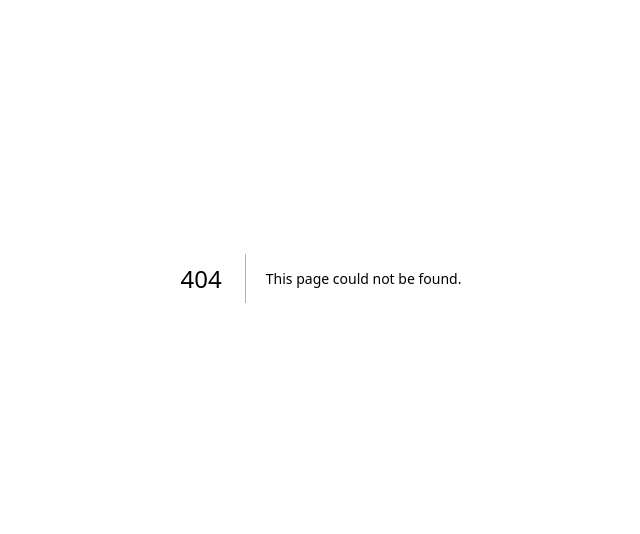
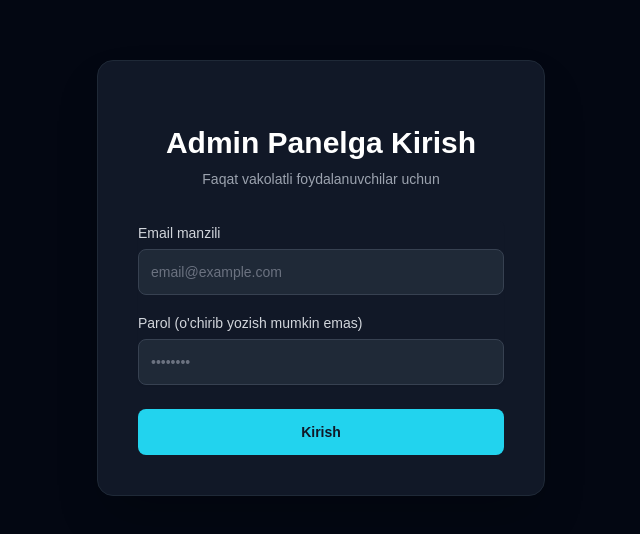
Before and after one commit to guhh776/admin-ozodbek, a Next.js app: page /admin/login in a window 1280 px wide. Before the commit this address had no page. Shown: the part 122-656 px from the top of the page, without its empty margins (319-959 px from the left). Built offline with nearby package versions, Linux system fonts and the light colour scheme; no server answers.

Commit message:
feat: implement Supabase Auth for admin panel and secure API routes

```diff
--- a/components/AdminLayout.js
+++ b/components/AdminLayout.js
@@ -1,8 +1,49 @@
 import Link from 'next/link';
 import { useRouter } from 'next/router';
+import { useState, useEffect } from 'react';
+import { supabase } from '../lib/supabaseClient';
 
 export default function AdminLayout({ children }) {
   const router = useRouter();
+  const [session, setSession] = useState(null);
+  const [loading, setLoading] = useState(true);
+
+  useEffect(() => {
+    // Check initial session
+    supabase.auth.getSession().then(({ data: { session } }) => {
+      if (!session) {
+        router.push('/admin/login');
+      } else {
+        setSession(session);
+        setLoading(false);
+      }
+    });
+
+    // Listen for auth changes
+    const { data: { subscription } } = supabase.auth.onAuthStateChange((_event, session) => {
+      if (!session) {
+        router.push('/admin/login');
+      } else {
+        setSession(session);
+        setLoading(false);
+      }
+    });
+
+    return () => subscription.unsubscribe();
+  }, [router]);
+
+  const handleLogout = async () => {
+    await supabase.auth.signOut();
+    router.push('/admin/login');
+  };
+
+  if (loading) {
+    return (
+      <div className="min-h-screen bg-gray-900 flex items-center justify-center">
+        <div className="animate-spin rounded-full h-12 w-12 border-t-2 border-b-2 border-cyan-400"></div>
+      </div>
+    );
+  }
 
   return (
     <div className="min-h-screen bg-gray-900 text-white font-sans">
@@ -14,16 +55,24 @@ export default function AdminLayout({ children }) {
                 <span className="text-xl font-bold text-cyan-400">Ozodbek Admin</span>
               </div>
               <div className="hidden sm:ml-6 sm:flex sm:space-x-8">
-                <Link href="/admin" className={`${router.pathname === '/admin' ? 'border-cyan-400 text-white' : 'border-transparent text-gray-300 hover:border-gray-300 hover:text-white'} inline-flex items-center px-1 pt-1 border-b-2 text-sm font-medium`}>
-                  Arizalar (Applications)
+                <Link href="/admin" className={`${router.pathname === '/admin' ? 'border-cyan-400 text-white' : 'border-transparent text-gray-300 hover:border-gray-300 hover:text-white'} inline-flex items-center px-1 pt-1 border-b-2 text-sm font-medium transition-colors`}>
+                  Arizalar
                 </Link>
-                <Link href="/admin/portfolios" className={`${router.pathname === '/admin/portfolios' ? 'border-cyan-400 text-white' : 'border-transparent text-gray-300 hover:border-gray-300 hover:text-white'} inline-flex items-center px-1 pt-1 border-b-2 text-sm font-medium`}>
-                  Portfolio Boshqaruvi
+                <Link href="/admin/portfolios" className={`${router.pathname === '/admin/portfolios' ? 'border-cyan-400 text-white' : 'border-transparent text-gray-300 hover:border-gray-300 hover:text-white'} inline-flex items-center px-1 pt-1 border-b-2 text-sm font-medium transition-colors`}>
+                  Portfolio
                 </Link>
                 <a href="/" className="border-transparent text-gray-300 hover:border-gray-300 hover:text-white inline-flex items-center px-1 pt-1 border-b-2 text-sm font-medium" target="_blank" rel="noopener noreferrer">
                   Saytga o&apos;tish
                 </a>
               </div>
+            </div>
+            <div className="hidden sm:ml-6 sm:flex sm:items-center">
+              <button
+                onClick={handleLogout}
+                className="bg-gray-700 hover:bg-red-900/40 text-gray-300 hover:text-red-400 px-4 py-2 rounded-lg text-sm font-medium transition-all border border-gray-600 hover:border-red-500/50"
+              >
+                Chiqish (Logout)
+              </button>
             </div>
           </div>
         </div>
--- a/pages/admin/index.js
+++ b/pages/admin/index.js
@@ -6,12 +6,26 @@ export default function AdminDashboard() {
   const [loading, setLoading] = useState(true);
 
   useEffect(() => {
-    fetch('/api/applications')
-      .then(res => res.json())
-      .then(data => {
-        setApplications(data || []);
-        setLoading(false);
-      });
+    const fetchApplications = async () => {
+      const { data: { session } } = await supabase.auth.getSession();
+      if (!session) return;
+
+      fetch('/api/applications', {
+        headers: {
+          'Authorization': `Bearer ${session.access_token}`
+        }
+      })
+        .then(res => res.json())
+        .then(data => {
+          setApplications(data || []);
+          setLoading(false);
+        })
+        .catch(err => {
+          console.error(err);
+          setLoading(false);
+        });
+    };
+    fetchApplications();
   }, []);
 
   return (
--- /dev/null
+++ b/pages/admin/login.js
@@ -0,0 +1,100 @@
+import { useState, useEffect } from 'react';
+import { useRouter } from 'next/router';
+import { supabase } from '../../lib/supabaseClient';
+
+export default function LoginPage() {
+  const [email, setEmail] = useState('');
+  const [password, setPassword] = useState('');
+  const [loading, setLoading] = useState(false);
+  const [error, setError] = useState(null);
+  const router = useRouter();
+
+  useEffect(() => {
+    // If already logged in, redirect to admin
+    const checkUser = async () => {
+      const { data: { session } } = await supabase.auth.getSession();
+      if (session) {
+        router.push('/admin');
+      }
+    };
+    checkUser();
+  }, [router]);
+
+  const handleLogin = async (e) => {
+    e.preventDefault();
+    setLoading(true);
+    setError(null);
+
+    const { error } = await supabase.auth.signInWithPassword({
+      email,
+      password,
+    });
+
+    if (error) {
+      setError(error.message);
+      setLoading(false);
+    } else {
+      router.push('/admin');
+    }
+  };
+
+  return (
+    <div className="min-h-screen bg-gray-950 flex items-center justify-center px-4 sm:px-6 lg:px-8">
+      <div className="max-w-md w-full space-y-8 p-10 bg-gray-900 rounded-2xl shadow-2xl border border-gray-800 transition-all hover:border-cyan-500/30">
+        <div>
+          <h2 className="mt-6 text-center text-3xl font-extrabold text-white">
+            Admin Panelga Kirish
+          </h2>
+          <p className="mt-2 text-center text-sm text-gray-400">
+            Faqat vakolatli foydalanuvchilar uchun
+          </p>
+        </div>
+        <form className="mt-8 space-y-6" onSubmit={handleLogin}>
+          {error && (
+            <div className="bg-red-900/50 border border-red-500 text-red-200 px-4 py-3 rounded-md text-sm">
+              {error}
+            </div>
+          )}
+          <div className="rounded-md shadow-sm space-y-4">
+            <div>
+              <label htmlFor="email-address" className="text-sm font-medium text-gray-300">Email manzili</label>
+              <input
+                id="email-address"
+                name="email"
+                type="email"
+                required
+                className="mt-1 appearance-none relative block w-full px-3 py-3 border border-gray-700 placeholder-gray-500 text-white bg-gray-800 rounded-lg focus:outline-none focus:ring-2 focus:ring-cyan-500 focus:border-transparent sm:text-sm"
+                placeholder="email@example.com"
+                value={email}
+                onChange={(e) => setEmail(e.target.value)}
+              />
+            </div>
+            <div>
+              <label htmlFor="password" dangerouslySetInnerHTML={{ __html: 'Parol (o&apos;chirib yozish mumkin emas)' }} className="text-sm font-medium text-gray-300"></label>
+              <input
+                id="password"
+                name="password"
+                type="password"
+                required
+                className="mt-1 appearance-none relative block w-full px-3 py-3 border border-gray-700 placeholder-gray-500 text-white bg-gray-800 rounded-lg focus:outline-none focus:ring-2 focus:ring-cyan-500 focus:border-transparent sm:text-sm"
+                placeholder="••••••••"
+                value={password}
+                onChange={(e) => setPassword(e.target.value)}
+              />
+            </div>
+          </div>
+
+          <div>
+            <button
+              type="submit"
+              disabled={loading}
+              className="group relative w-full flex justify-center py-3 px-4 border border-transparent text-sm font-bold rounded-lg text-gray-900 bg-cyan-400 hover:bg-cyan-300 focus:outline-none focus:ring-2 focus:ring-offset-2 focus:ring-cyan-500 transition-colors disabled:opacity-50"
+            >
+              {loading ? 'Yuklanmoqda...' : 'Kirish'}
+            </button>
+          </div>
+        </form>
+      </div>
+    </div>
+  );
+}
--- a/pages/admin/portfolios.js
+++ b/pages/admin/portfolios.js
@@ -11,9 +11,16 @@ export default function PortfoliosAdmin() {
   const [url, setUrl] = useState('');
   const [imageUrl, setImageUrl] = useState('');
 
-  const fetchPortfolios = () => {
+  const fetchPortfolios = async () => {
     setLoading(true);
-    fetch('/api/portfolios')
+    const { data: { session } } = await supabase.auth.getSession();
+    if (!session) return;
+
+    fetch('/api/portfolios', {
+      headers: {
+        'Authorization': `Bearer ${session.access_token}`
+      }
+    })
       .then(res => res.json())
       .then(data => {
         setPortfolios(data || []);
@@ -27,9 +34,15 @@ export default function PortfoliosAdmin() {
 
   const handleSubmit = async (e) => {
     e.preventDefault();
+    const { data: { session } } = await supabase.auth.getSession();
+    if (!session) return;
+
     const res = await fetch('/api/portfolios', {
       method: 'POST',
-      headers: { 'Content-Type': 'application/json' },
+      headers: {
+        'Content-Type': 'application/json',
+        'Authorization': `Bearer ${session.access_token}`
+      },
       body: JSON.stringify({ title, description, url, image_url: imageUrl }),
     });
 
@@ -46,9 +59,15 @@ export default function PortfoliosAdmin() {
 
   const handleDelete = async (id) => {
     if (confirm("O'chirishni xohlaysizmi?")) {
+      const { data: { session } } = await supabase.auth.getSession();
+      if (!session) return;
+
       const res = await fetch('/api/portfolios', {
         method: 'DELETE',
-        headers: { 'Content-Type': 'application/json' },
+        headers: {
+          'Content-Type': 'application/json',
+          'Authorization': `Bearer ${session.access_token}`
+        },
         body: JSON.stringify({ id }),
       });
       if (res.ok) {
--- a/pages/api/applications.js
+++ b/pages/api/applications.js
@@ -29,6 +29,19 @@ export default async function handler(req, res) {
       return res.status(200).json({ message: 'Xabar muvaffaqiyatli yuborildi!' });
 
     } else if (req.method === 'GET') {
+      // Check for auth
+      const authHeader = req.headers.authorization;
+      if (!authHeader) {
+        return res.status(401).json({ error: 'Unauthorized: No token provided' });
+      }
+
+      const token = authHeader.replace('Bearer ', '');
+      const { data: { user }, error: authError } = await supabase.auth.getUser(token);
+
+      if (authError || !user) {
+        return res.status(401).json({ error: 'Unauthorized: Invalid token' });
+      }
+
       const { data, error } = await supabase
         .from('applications')
         .select('*')
--- a/pages/api/portfolios.js
+++ b/pages/api/portfolios.js
@@ -24,8 +24,18 @@ export default async function handler(req, res) {
       return res.status(200).json(data);
 
     } else if (req.method === 'POST') {
+      // Check for auth
+      const authHeader = req.headers.authorization;
+      if (!authHeader) {
+        return res.status(401).json({ error: 'Unauthorized: No token provided' });
+      }
+      const token = authHeader.replace('Bearer ', '');
+      const { data: { user }, error: authError } = await supabase.auth.getUser(token);
+      if (authError || !user) {
+        return res.status(401).json({ error: 'Unauthorized: Invalid token' });
+      }
+
       const { title, description, url, image_url } = req.body;
-
       if (!title || !description) {
         return res.status(400).json({ error: 'Title and description are required' });
       }
@@ -39,6 +49,17 @@ export default async function handler(req, res) {
       return res.status(200).json(data[0]);
 
     } else if (req.method === 'DELETE') {
+      // Check for auth
+      const authHeader = req.headers.authorization;
+      if (!authHeader) {
+        return res.status(401).json({ error: 'Unauthorized: No token provided' });
+      }
+      const token = authHeader.replace('Bearer ', '');
+      const { data: { user }, error: authError } = await supabase.auth.getUser(token);
+      if (authError || !user) {
+        return res.status(401).json({ error: 'Unauthorized: Invalid token' });
+      }
+
       const { id } = req.body;
       if (!id) return res.status(400).json({ error: 'ID is required to delete' });
 
```
Also changed, not shown: 1 other file (tests, documents, lock files or other folders).
